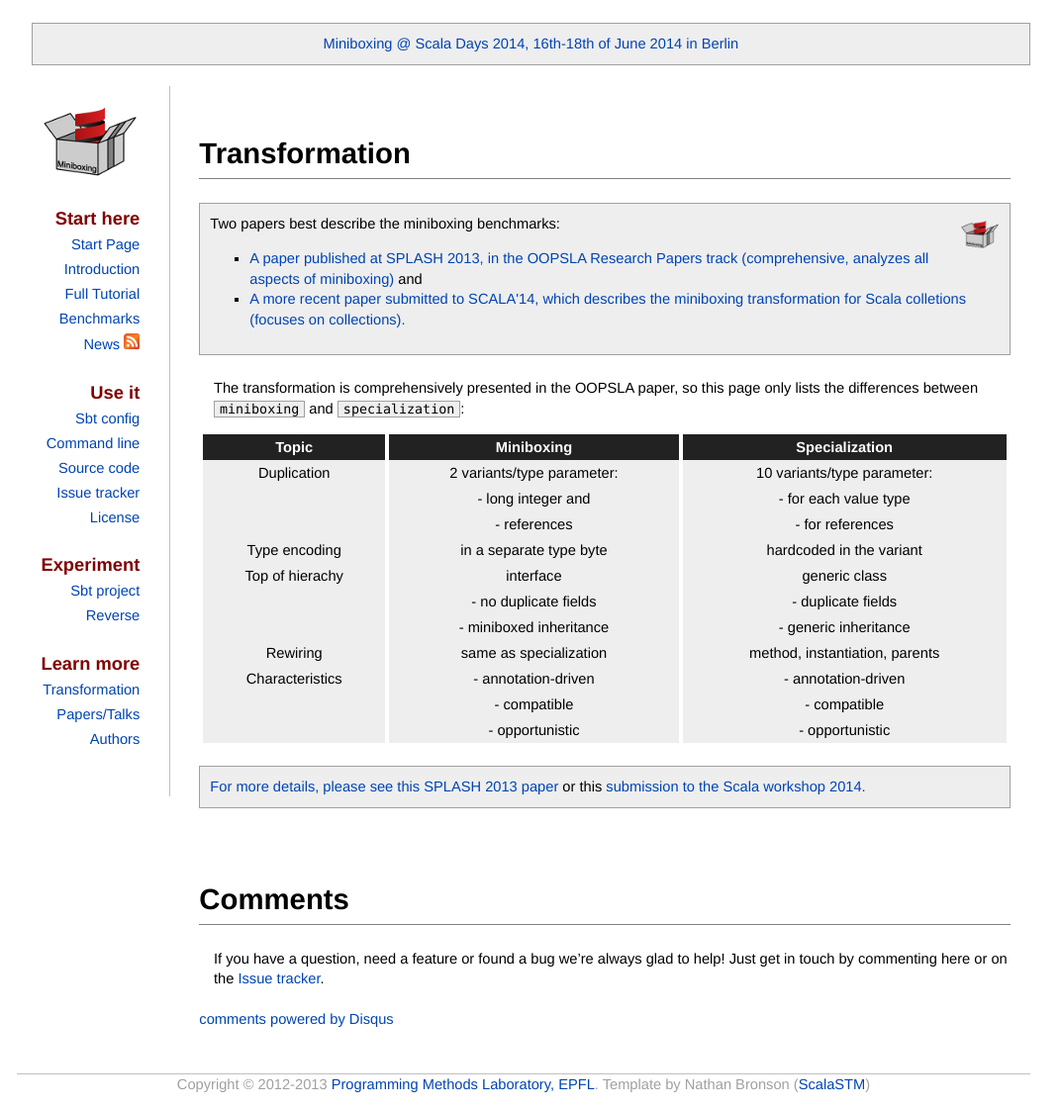
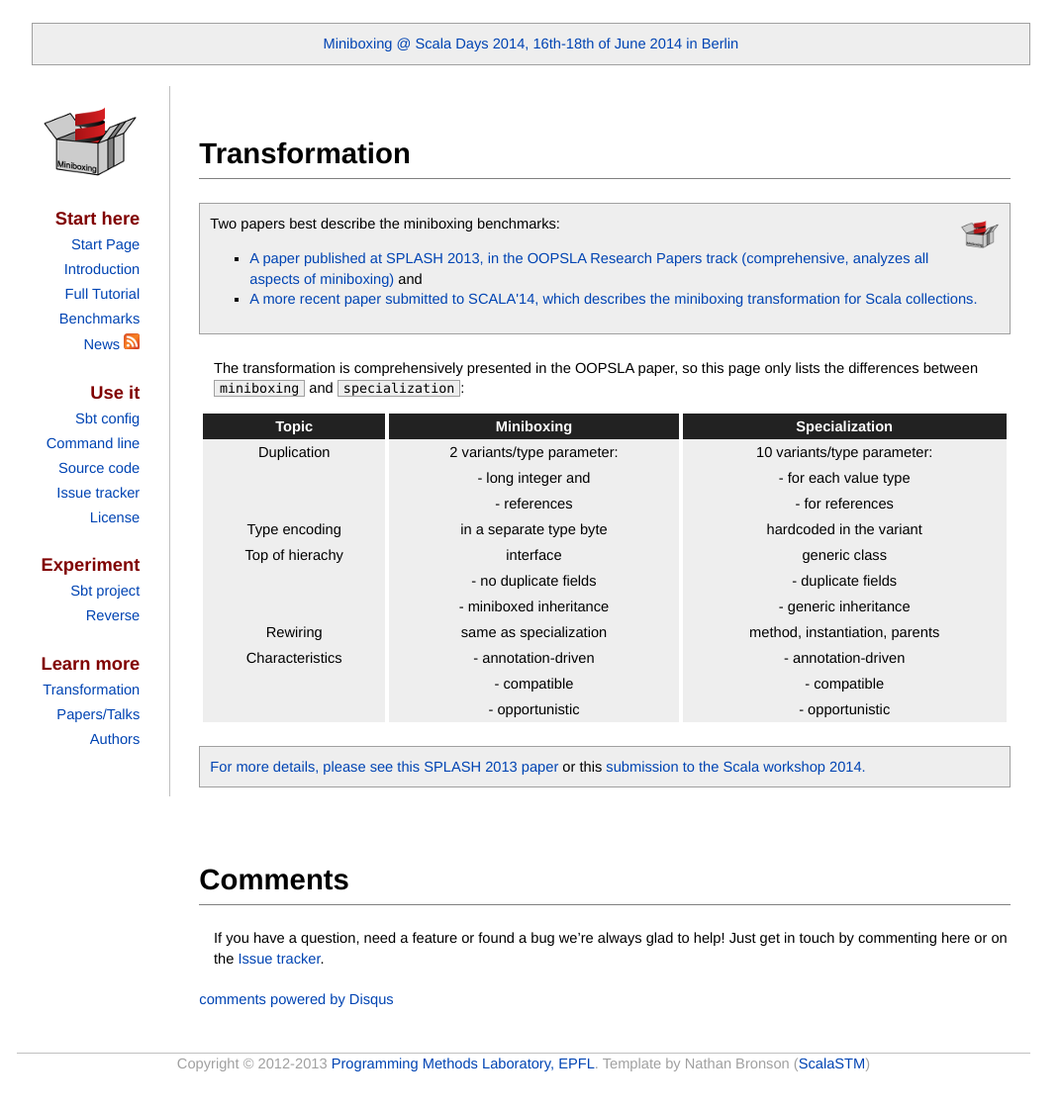
Before and after one commit to miniboxing/miniboxing.github.io, a Jekyll site: the page built from transformation.md, in a window 1280 px wide. Shown: the whole page at 99% size, without its empty margins (111-1183 px from the left). Built offline with Jekyll 4.4.1, drawn with Linux system fonts in a browser that asks for light colours; comment, search, counter and statistics services are not loaded; after the commit the page ends 1100 px from its top, so only the background shows below that.

Commit message:
Snag in website

```diff
--- a/_includes/oopsla.md
+++ b/_includes/oopsla.md
@@ -4,7 +4,7 @@
   Two papers best describe the miniboxing benchmarks:
   <ul>
     <li><a href="https://github.com/miniboxing/miniboxing-plugin/blob/wip/docs/2013-07-oopsla-preprint.pdf?raw=true">A paper published at SPLASH 2013, in the OOPSLA Research Papers track (comprehensive, analyzes all aspects of miniboxing)</a> and </li>
-    <li><a href="https://github.com/miniboxing/miniboxing-plugin/blob/wip/docs/2014-04-miniboxing-scala-collections.pdf?raw=true">A more recent paper submitted to SCALA'14, which describes the miniboxing transformation for Scala colletions (focuses on collections).</a></li>
+    <li><a href="https://github.com/miniboxing/miniboxing-plugin/blob/wip/docs/2014-04-miniboxing-scala-collections.pdf?raw=true">A more recent paper submitted to SCALA'14, which describes the miniboxing transformation for Scala collections.</a></li>
     </ul>
 </div>
 </p>
```
